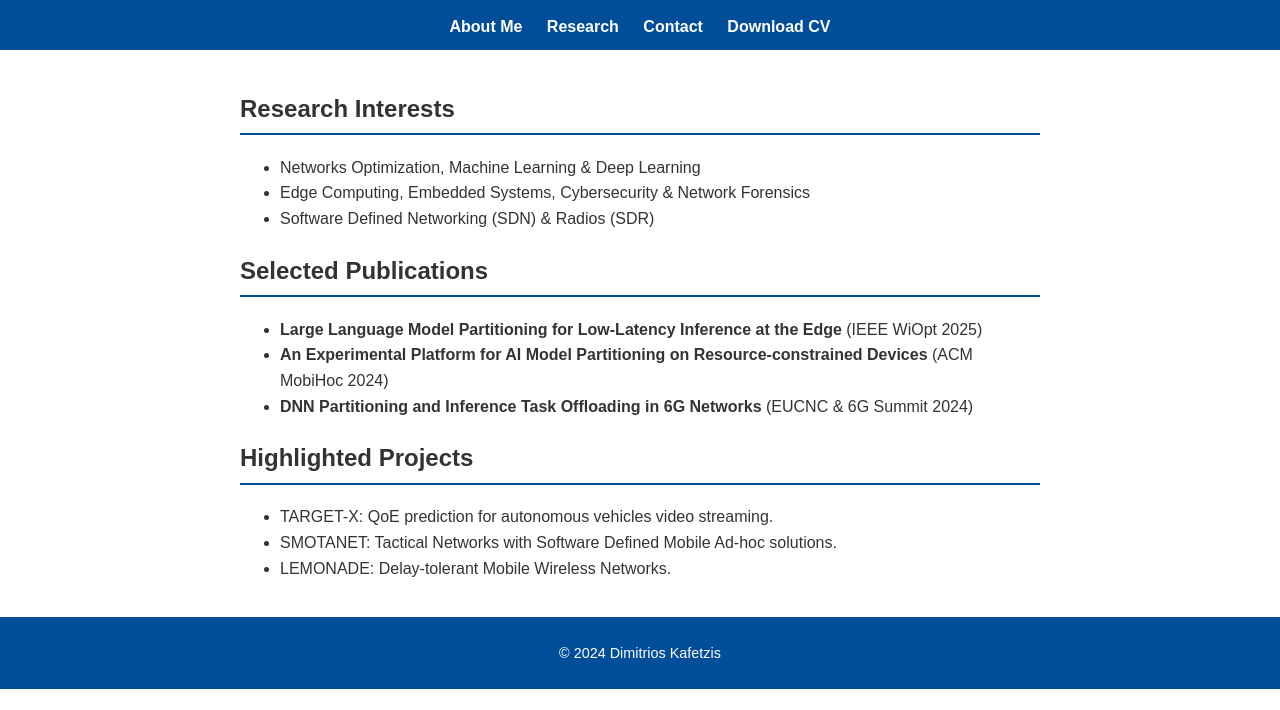
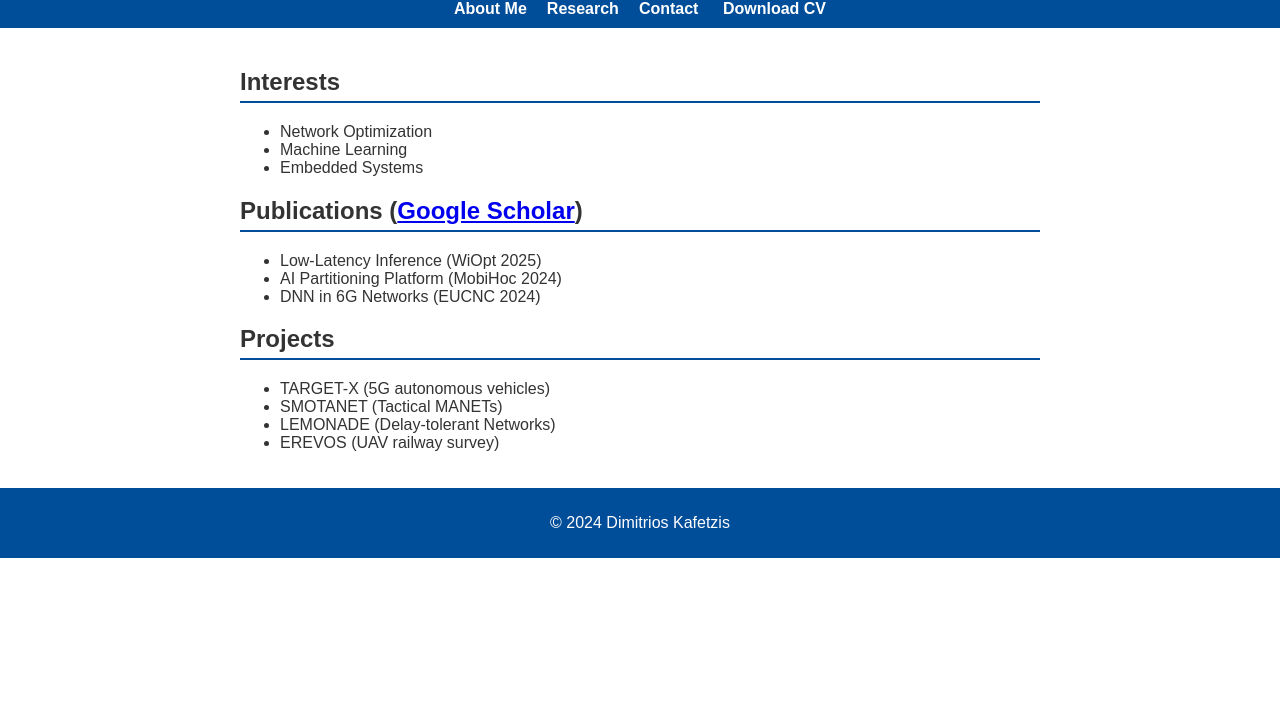
Before and after one commit to Dimitrios-Kafetzis/Dimitrios-Kafetzis.github.io, a plain HTML site: page research.html in a window 1280 px wide. Shown: the part 90-800 px from the top of the page. Drawn offline with Linux system fonts and the light colour scheme.

Commit message:
Update all files.

```diff
--- a/research.html
+++ b/research.html
@@ -1,43 +1,14 @@
 
 <!DOCTYPE html>
 <html lang="en">
-<head>
-    <meta charset="UTF-8">
-    <title>Dimitrios Kafetzis - Research</title>
-    <link rel="stylesheet" href="styles.css">
-</head>
-<body>
-<header>
-    <h1>Research</h1>
-    <nav>
-        <a href="index.html">About Me</a>
-        <a href="research.html">Research</a>
-        <a href="contact.html">Contact</a>
-        <a href="DK_s_CV.pdf" download>Download CV</a>
-    </nav>
-</header>
-<section>
-    <h2>Research Interests</h2>
-    <ul>
-        <li>Networks Optimization, Machine Learning & Deep Learning</li>
-        <li>Edge Computing, Embedded Systems, Cybersecurity & Network Forensics</li>
-        <li>Software Defined Networking (SDN) & Radios (SDR)</li>
-    </ul>
-    <h2>Selected Publications</h2>
-    <ul>
-        <li><b>Large Language Model Partitioning for Low-Latency Inference at the Edge</b> (IEEE WiOpt 2025)</li>
-        <li><b>An Experimental Platform for AI Model Partitioning on Resource-constrained Devices</b> (ACM MobiHoc 2024)</li>
-        <li><b>DNN Partitioning and Inference Task Offloading in 6G Networks</b> (EUCNC & 6G Summit 2024)</li>
-    </ul>
-    <h2>Highlighted Projects</h2>
-    <ul>
-        <li>TARGET-X: QoE prediction for autonomous vehicles video streaming.</li>
-        <li>SMOTANET: Tactical Networks with Software Defined Mobile Ad-hoc solutions.</li>
-        <li>LEMONADE: Delay-tolerant Mobile Wireless Networks.</li>
-    </ul>
-</section>
-<footer>
-    <p>&copy; 2024 Dimitrios Kafetzis</p>
-</footer>
-</body>
-</html>
+<head><meta charset="UTF-8"><title>Research - Dimitrios Kafetzis</title>
+<link rel="stylesheet" href="styles.css"></head><body><header><h1>Research</h1><nav>
+<a href="index.html">About Me</a><a href="research.html">Research</a><a href="contact.html">Contact</a>
+<a href="DK_s_CV.pdf" download>Download CV</a></nav></header><section>
+<h2>Interests</h2><ul><li>Network Optimization</li><li>Machine Learning</li><li>Embedded Systems</li></ul>
+<h2>Publications (<a href="https://scholar.google.com/citations?user=3RLgkhwAAAAJ">Google Scholar</a>)</h2><ul>
+<li>Low-Latency Inference (WiOpt 2025)</li><li>AI Partitioning Platform (MobiHoc 2024)</li>
+<li>DNN in 6G Networks (EUCNC 2024)</li></ul>
+<h2>Projects</h2><ul><li>TARGET-X (5G autonomous vehicles)</li><li>SMOTANET (Tactical MANETs)</li>
+<li>LEMONADE (Delay-tolerant Networks)</li><li>EREVOS (UAV railway survey)</li></ul></section>
+<footer><p>&copy; 2024 Dimitrios Kafetzis</p></footer></body></html>
--- a/styles.css
+++ b/styles.css
@@ -1,33 +1,6 @@
 
-body {
-    font-family: Arial, sans-serif;
-    margin: 0;
-    padding: 0;
-    line-height: 1.6;
-    background-color: #fff;
-    color: #333;
-}
-header, footer {
-    background-color: #004d99;
-    color: white;
-    padding: 10px 20px;
-    text-align: center;
-}
-nav a {
-    color: white;
-    margin: 0 10px;
-    text-decoration: none;
-    font-weight: bold;
-}
-section {
-    padding: 20px;
-    max-width: 800px;
-    margin: auto;
-}
-section h2 {
-    border-bottom: 2px solid #004d99;
-    padding-bottom: 5px;
-}
-footer {
-    font-size: 0.9em;
-}
+body{font-family:Arial,sans-serif;margin:0;padding:0;background-color:#fff;color:#333;}
+header,footer{background-color:#004d99;color:white;padding:10px;text-align:center;}
+nav a{color:white;margin:0 10px;text-decoration:none;font-weight:bold;}
+section{padding:20px;max-width:800px;margin:auto;}
+h2{border-bottom:2px solid #004d99;padding-bottom:5px;}
```
Also changed, not shown: contact.html (+6 -23 lines), index.html (+8 -28 lines), 1 other file.
